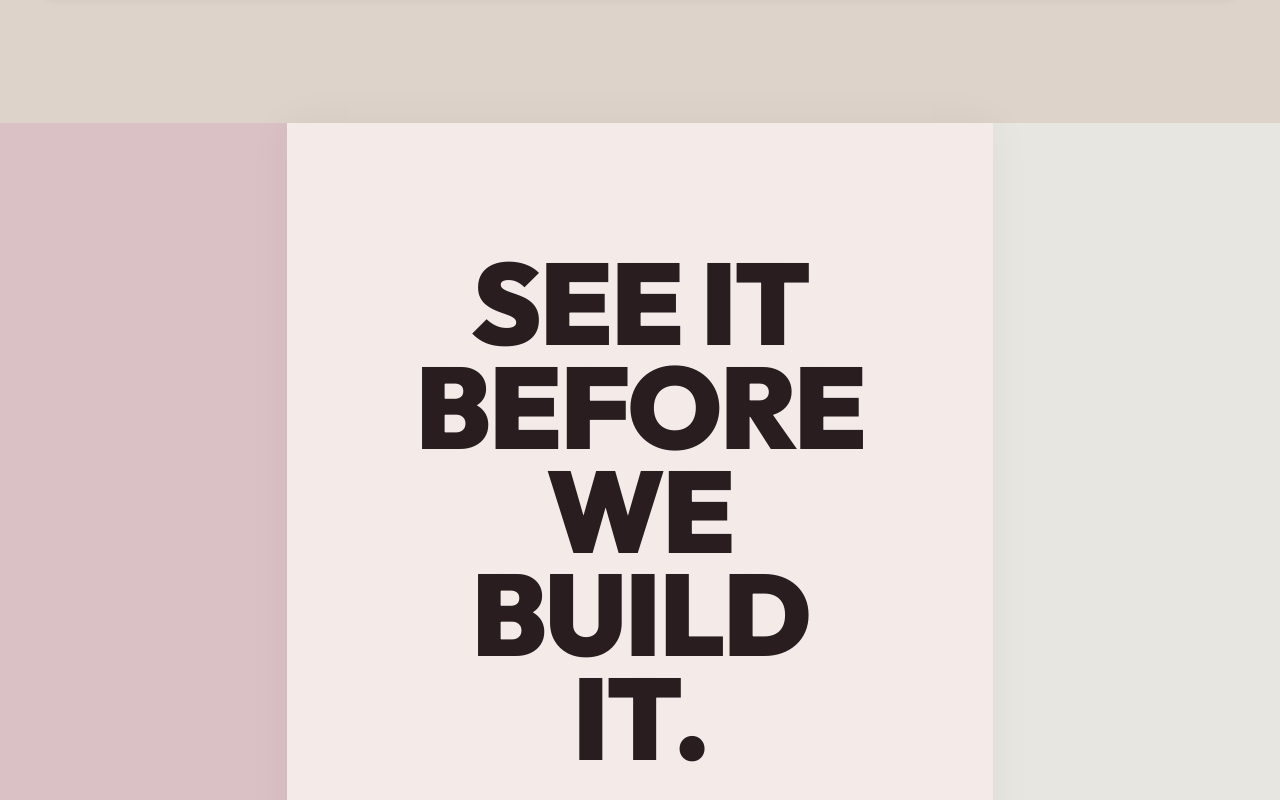
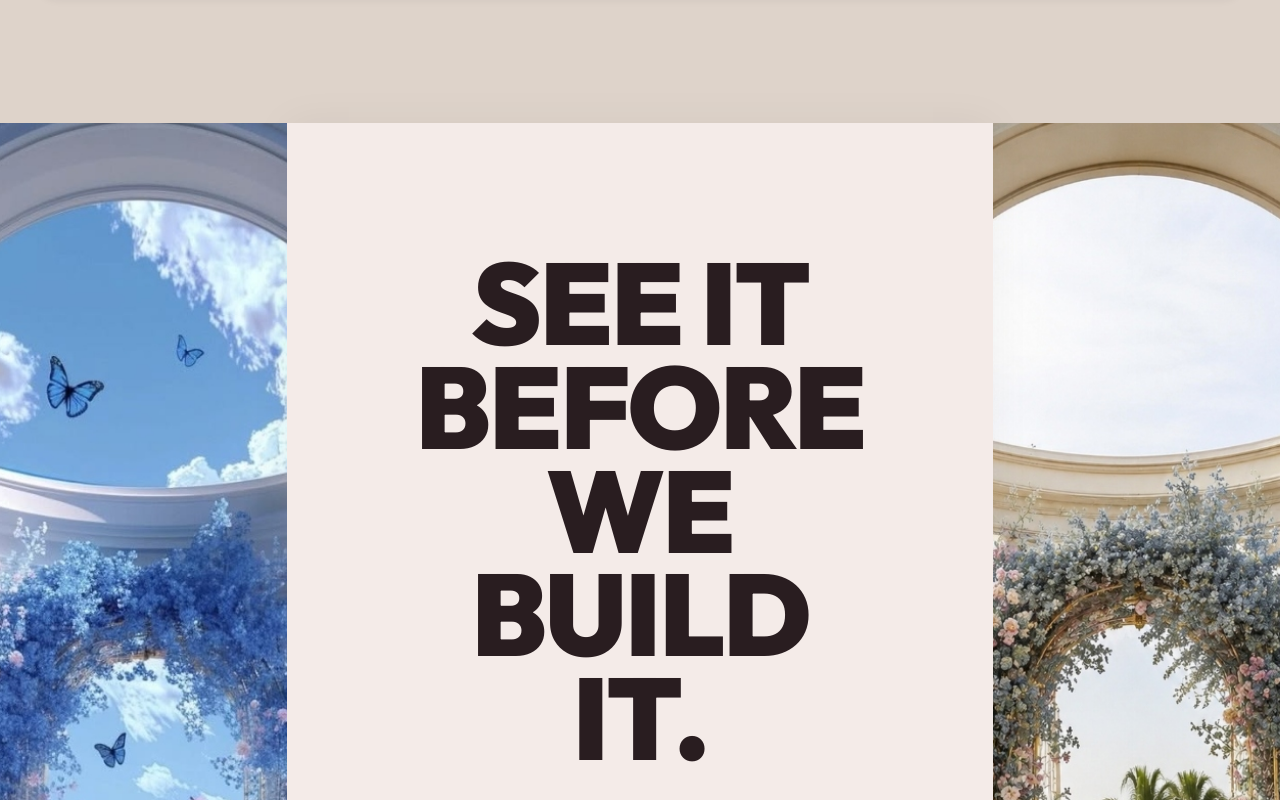
Before and after one commit to avadhutgurav1065-design/storyline-design-and-events-, a React (Vite) app in the folder frontend/: page /design-studio in a window 1280 px wide. Shown: the part 3480-4280 px from the top of the page. Built offline with nearby package versions, Linux system fonts and the light colour scheme; no server answers; a web font is replaced by a local one.

Commit message:
feat: add 3d render and physical build images to design studio blueprint section

```diff
--- a/frontend/src/styles/pages.css
+++ b/frontend/src/styles/pages.css
@@ -304,8 +304,8 @@
 /* Section 4: Blueprint Split */
 .blueprint-split { display: grid; grid-template-columns: 1fr 1.5fr 1fr; min-height: 60vh; }
 .blueprint-image { position: relative; background-size: cover; background-position: center; display: flex; align-items: flex-end; padding: var(--space-md); }
-.left-render { background: var(--blush-soft); }
-.right-reality { background: #e8e6e1; }
+.left-render { background: url('/images/studio/3d-render.jpg') no-repeat center center; background-size: cover; }
+.right-reality { background: url('/images/studio/physical-build.jpg') no-repeat center center; background-size: cover; }
 .blueprint-image .label { background: var(--rose-muted); color: var(--text-dark); padding: 8px 16px; font-family: monospace; letter-spacing: 0.1em; font-size: 0.8rem; border-radius: 4px; text-transform: uppercase; }
 .blueprint-content { padding: var(--space-3xl); display: flex; flex-direction: column; justify-content: center; text-align: center; background: var(--white); z-index: 1; box-shadow: 0 0 40px rgba(0,0,0,0.05); }
 .blueprint-content p { font-size: 1.15rem; color: var(--text-muted); line-height: 1.8; margin-top: var(--space-lg); }
```
Also changed, not shown: frontend/public/images/studio/3d-render.jpg (added), frontend/public/images/studio/physical-build.jpg (added).
